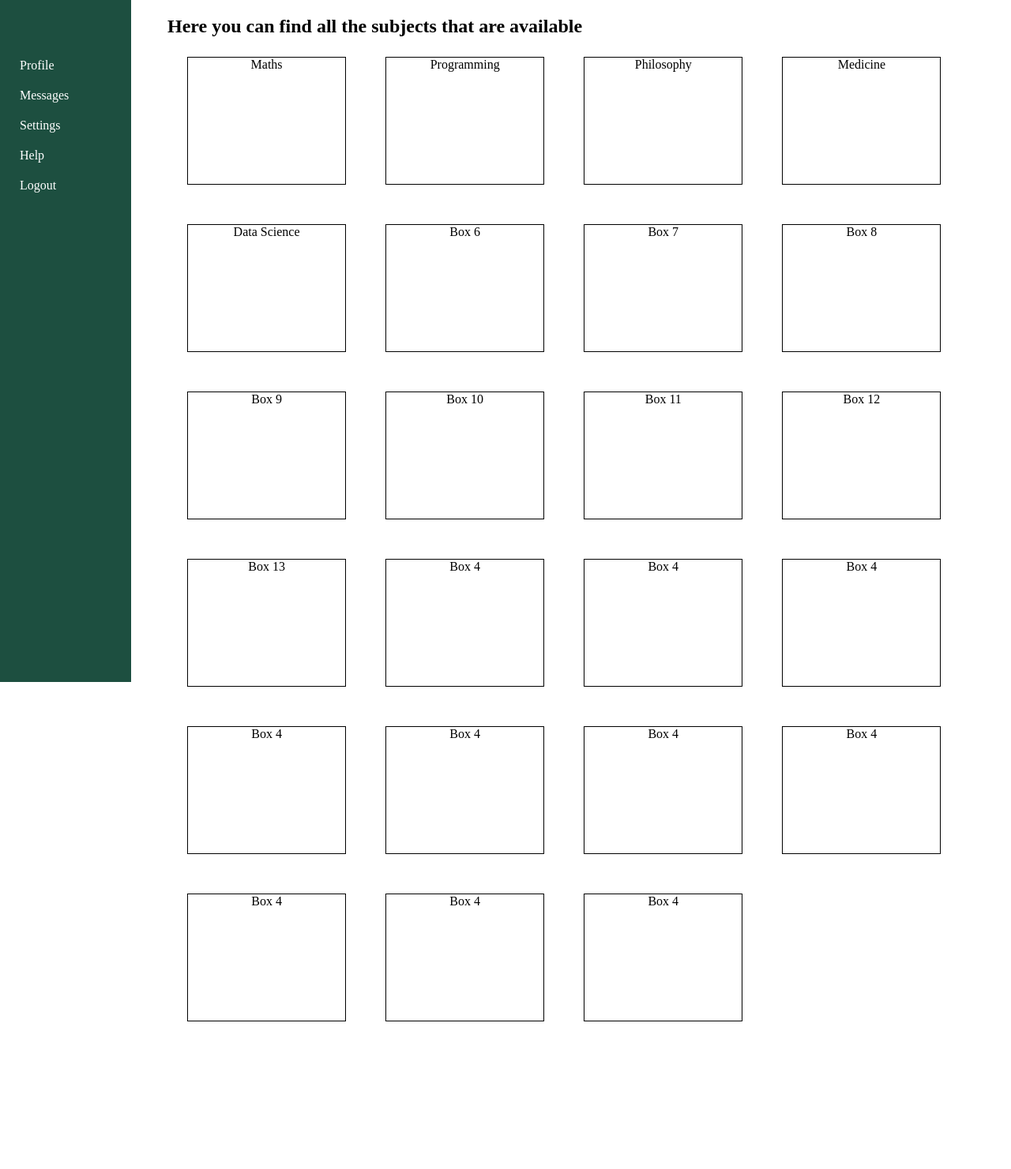
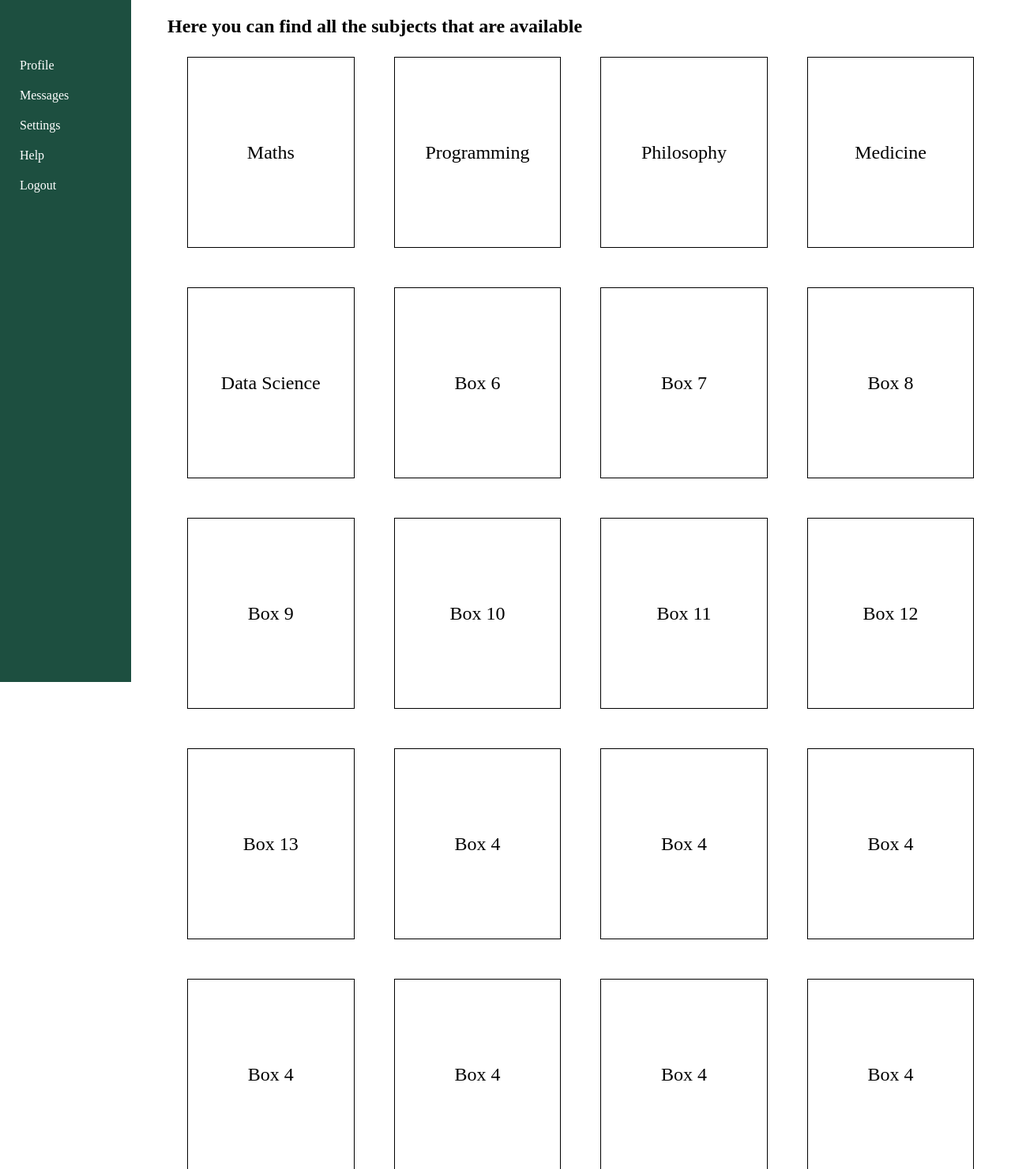
Before and after one commit to microgram17/LearnLink, a Flask app: page / in a window 1280 px wide. Shown: the top 1481 px of the page at 79% size. Before the commit the page ends 1294 px from the top, so only its background shows below. Run offline with Flask 3, Linux system fonts and the light colour scheme.

Commit message:
centered category box text

```diff
--- a/static/style.css
+++ b/static/style.css
@@ -90,9 +90,12 @@ nav ul li ul li a:hover {
 }
 
 .category-container .box {
+	display: flex;
+	justify-content: center;
+	align-items: center;
 	border: 1px solid black;
 	margin: 25px;
-	width: 19%;
+	width: 20%;
 	height: 10em;
-	text-align: center;
+	font-size: 1.5rem;
 }
```
